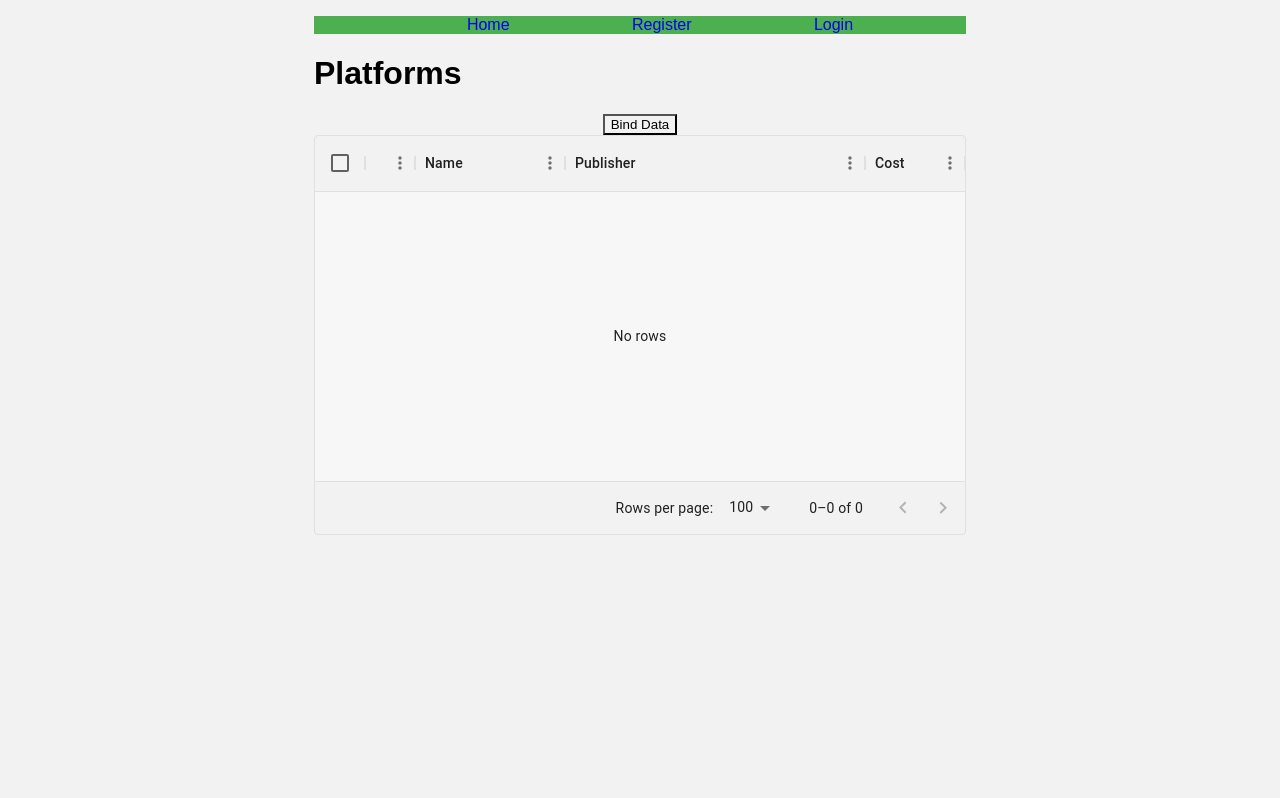
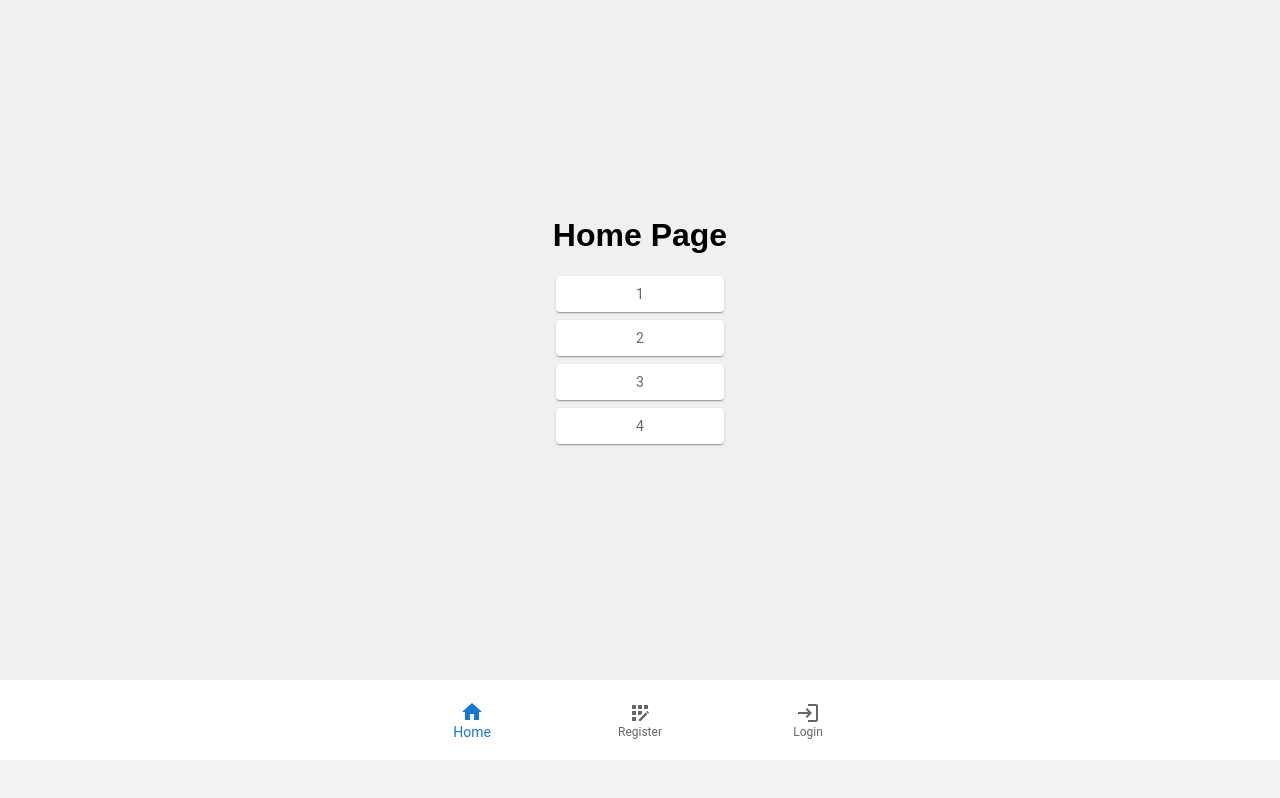
Before and after one commit to mceneli/microsurface, a React (Create React App) app: page / in a window 1280 px wide. Built offline with nearby package versions, Linux system fonts and the light colour scheme.

Commit message:
mui design started

```diff
--- a/package.json
+++ b/package.json
@@ -5,6 +5,7 @@
   "dependencies": {
     "@emotion/react": "^11.11.1",
     "@emotion/styled": "^11.11.0",
+    "@mui/icons-material": "^5.14.3",
     "@mui/material": "^5.13.7",
     "@mui/x-data-grid": "^6.9.2",
     "@testing-library/jest-dom": "^5.16.5",
@@ -22,14 +23,14 @@
   },
   "scripts": {
     "start": "env-cmd -f .env.development react-scripts start",
-    "start:mono":"env-cmd -f .env.mono react-scripts start",
+    "start:mono": "env-cmd -f .env.mono react-scripts start",
     "start:production": "env-cmd -f .env.production react-scripts start",
     "build": "env-cmd -f .env.development react-scripts build",
     "build:mono": "env-cmd -f .env.mono react-scripts build",
     "build:production": "env-cmd -f .env.production react-scripts build",
     "test": "react-scripts test",
     "eject": "react-scripts eject"
-},
+  },
   "eslintConfig": {
     "extends": [
       "react-app",
--- a/src/App.js
+++ b/src/App.js
@@ -1,9 +1,10 @@
 import React, { useState, useEffect } from "react";
-import MyDataGrid from './components/MyDataGrid';
-import { BrowserRouter, Routes, Route } from "react-router-dom";
+import { BrowserRouter as Router, Routes, Route } from 'react-router-dom';
+import Navbar from "./components/Navbar";
 import Register from "./pages/Register";
 import Login from "./pages/Login";
 import Home from "./pages/Home";
+
 
 const RegisterLogin = () => {
   const [username, setUsername] = useState("");
@@ -92,19 +93,19 @@ const RegisterLogin = () => {
   };
 
   return (
-    <div>
-      <Home />
+    <div className="fullscreen-page">
+      <Router>
+      <div>
+        <Routes>
+          <Route path="/" element={<Home />} />
+          <Route path="/register" element={<Register />} />
+          <Route path="/login" element={<Login />} />
+        </Routes>
+      </div>
+      <Navbar />
+    </Router>
 
-      {/*<div>
-      <BrowserRouter>
-      <Routes>
-        <Route path="/" element={<Layout />}>
-        <Route path="/register" element={<Register />} />
-        <Route path="/login" element={<Login />} />
-        </Route>
-      </Routes>
-    </BrowserRouter>
-      </div>
+      {/*
       {isLoggedIn ? (
       <div>
         <div>
--- a/src/components/MyDataGrid.js
+++ b/src/components/MyDataGrid.js
@@ -18,8 +18,7 @@ const MyDataGrid = () => {
   const [gridMessage, setMessage] = useState(null);
 
   const bindData = async () => {
-    // Perform data binding logic here
-    if(localStorage.getItem('token')!=null){
+    //if(localStorage.getItem('token')!=null){
     const rows = await getPlatforms();
 
     const updatedRows = rows.map((row) => ({
@@ -30,10 +29,10 @@ const MyDataGrid = () => {
 
     setRows(updatedRows);
     setMessage("Platforms Listed");
-  }else{
+  /*}else{
     setRows([]);
     setMessage("Unauthorized");
-  }
+  }*/
   };
 
   const getPlatforms = () => {
--- a/src/components/Navbar.js
+++ b/src/components/Navbar.js
@@ -1,22 +1,24 @@
 import React from 'react';
+import { BottomNavigation, BottomNavigationAction } from '@mui/material';
+import { Home, Explore, Favorite } from '@mui/icons-material';
+import AppRegistrationIcon from '@mui/icons-material/AppRegistration';
+import LoginIcon from '@mui/icons-material/Login';
 import { Link } from 'react-router-dom';
 
 const Navbar = () => {
-  return (<div>
-    <nav>
-      <ul>
-        <li>
-          <Link to="/">Home</Link>
-        </li>
-        <li>
-          <Link to="/register">Register</Link>
-        </li>
-        <li>
-          <Link to="/login">Login</Link>
-        </li>
-      </ul>
-    </nav>
+  const [value, setValue] = React.useState(0);
 
+  const handleChange = (event, newValue) => {
+    setValue(newValue);
+  };
+
+  return (
+    <div>
+      <BottomNavigation style={{ width: '100vw' , height: '10vh'}} value={value} onChange={handleChange} showLabels>
+        <BottomNavigationAction label="Home" icon={<Home />} component={Link} to="/" />
+        <BottomNavigationAction label="Register" icon={<AppRegistrationIcon />} component={Link} to="/register" />
+        <BottomNavigationAction label="Login" icon={<LoginIcon />} component={Link} to="/login" />
+      </BottomNavigation>
     </div>
   );
 };
--- a/src/pages/Home.js
+++ b/src/pages/Home.js
@@ -1,25 +1,49 @@
-import { BrowserRouter, Routes, Route } from "react-router-dom";
-import Register from "./Register";
-import Login from "./Login";
-import Navbar from "../components/Navbar";
-import MyDataGrid from "../components/MyDataGrid";
+import React from 'react';
+import '../styles.css';
+import MyDataGrid from '../components/MyDataGrid';
 
-function Home() {
-  return (<div>
-    <BrowserRouter>
-      <Navbar />
-      <Routes>
-        <Route path="/register" element={<Register/>} />
-        <Route path="/login" element={<Login/>} />
-      </Routes>
-    </BrowserRouter>
+import { styled } from '@mui/material/styles';
+import Grid from '@mui/material/Grid';
+import Paper from '@mui/material/Paper';
+import Box from '@mui/material/Box';
 
-    <div>
-      <h1>Platforms</h1> <MyDataGrid />
+const Home = () => {
+
+  const Item = styled(Paper)(({ theme }) => ({
+    backgroundColor: theme.palette.mode === 'dark' ? '#1A2027' : '#fff',
+    ...theme.typography.body2,
+    padding: theme.spacing(1),
+    textAlign: 'center',
+    color: theme.palette.text.secondary,
+  }));
+
+
+  return (
+    <div className="fullscreen-page">
+      <h1>Home Page</h1>
+
+      {/*<div>
+            <h1>Platforms</h1> <MyDataGrid />
+      </div>*/}
+      <div>
+        <Grid container rowSpacing={1} columnSpacing={{ xs: 1, sm: 2, md: 3 }}>
+          <Grid item xs={12}>
+            <Item>1</Item>
+          </Grid>
+          <Grid item xs={12}>
+            <Item>2</Item>
+          </Grid>
+          <Grid item xs={12}>
+            <Item>3</Item>
+          </Grid>
+          <Grid item xs={12}>
+            <Item>4</Item>
+          </Grid>
+        </Grid>
+      </div>
+
     </div>
-
-  </div>
   );
-}
+};
 
 export default Home;
--- a/src/pages/Login.js
+++ b/src/pages/Login.js
@@ -1,5 +1,12 @@
+import React from 'react';
+import '../styles.css';
+
 const Login = () => {
-    return <h1>Login Page</h1>;
-  };
+  return (
+    <div className="fullscreen-page">
+      <h1>Login Page</h1>
+    </div>
+  );
+};
 
 export default Login;
--- a/src/pages/Register.js
+++ b/src/pages/Register.js
@@ -1,5 +1,12 @@
+import React from 'react';
+import '../styles.css';
+
 const Register = () => {
-    return <h1>Register Page</h1>;
-  };
+  return (
+    <div className="fullscreen-page">
+      <h1>Register Page</h1>
+    </div>
+  );
+};
 
 export default Register;
--- a/src/styles.css
+++ b/src/styles.css
@@ -94,3 +94,17 @@ li a {
   border: none;
   padding: 10%;
 }
+
+.fullscreen-page {
+  width: 100%;
+  height: 90vh; /* Set the height to the viewport height */
+  background-color: #f0f0f0; /* Example background color */
+  display: flex;
+  align-items: center;
+  justify-content: center;
+  flex-direction: column;
+}
+
+.MuiBottomNavigation-root.css-16lloyr-MuiBottomNavigation-root {
+  width: 100%;
+}
```
Also changed, not shown: 1 other file (tests, documents, lock files or other folders).
